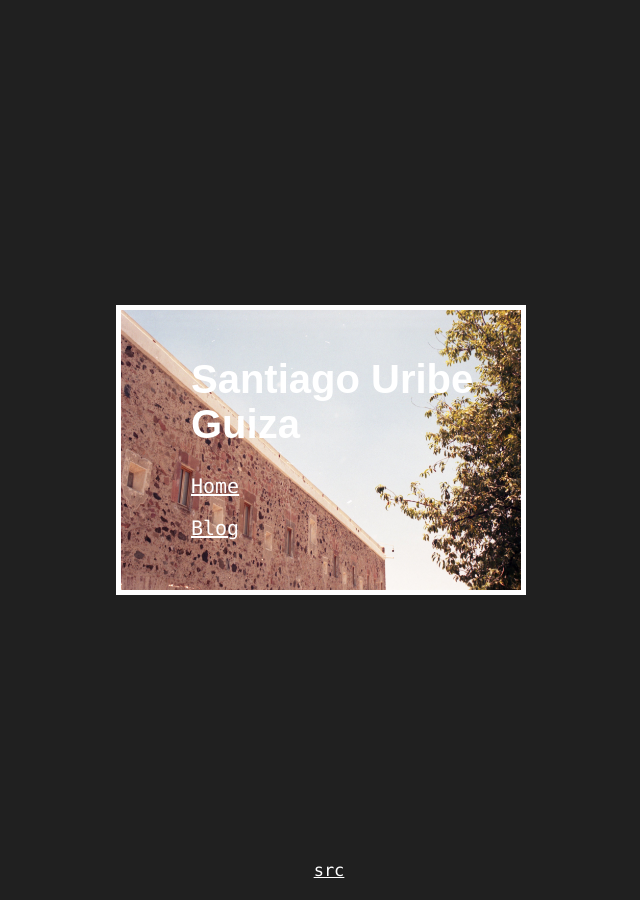
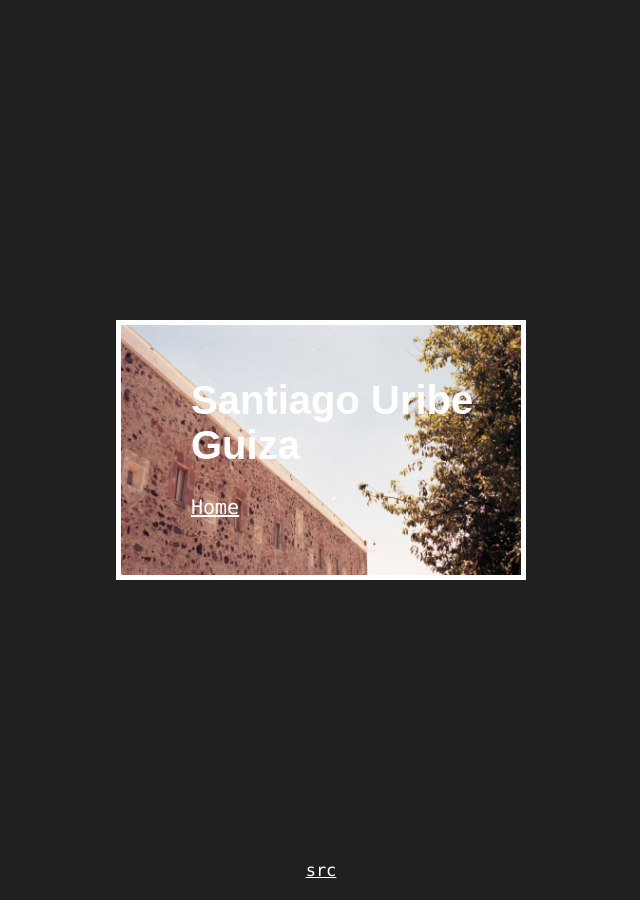
Before and after one commit to guizaa/guiza.dev, a Jekyll site: the page built from index.html, in a window 1280 px wide. Shown: the whole page, without its empty margins (319-959 px from the left). Built offline with Jekyll 4.4.1, drawn with Linux system fonts in a browser that asks for light colours.

Commit message:
Add fancy stuff and restructure website

```diff
--- a/_sass/main.scss
+++ b/_sass/main.scss
@@ -20,6 +20,7 @@
 }
 
 body.bg {
+	margin: 0;
     background-color: #202020;
 }
 
@@ -46,21 +47,42 @@ body.bg {
     font-size: 17px;
 }
 
-div.index {
+.bg-img {
     background-image: url("/files/index_bg.jpg");
     background-size: cover;
+	background-position: center;
     width: 400px;
     height: 250px;
-    border-color: #FFFFFF;
-    border-style: solid;
-    border-width: thick;
-    padding-bottom: 30px;
     display: flex;
     flex-direction: column;
     justify-content: center;
+}
+
+#index_text {
+    display: flex;
+    flex-direction: column;
+    justify-content: center;
+}
+
+.white-border {
+	border: thick solid white;
 }
 
 .text1 {
     color: #FFFFFF;
     font-family: Arial, Helvetica, sans-serif;
 }
+
+.fullscreen {
+	width: 100vw !important;
+	height: 100vh !important;
+}
+
+#home {
+	padding-bottom: 30px;
+	transition: color 0.75s ease;
+}
+
+#index_text {
+	transition: opacity 0.5s;
+}
--- a/index.html
+++ b/index.html
@@ -6,11 +6,55 @@ permalink: /
 
 <body class="bg">
 <div class="centered">
-    <div class="index">
-        <h1 id="sug">Santiago Uribe Guiza</h1>
-        <a class="index_link" href="{{ "home" | prepend: site.baseurl }}">Home</a>
-        <br>
-        <a class="index_link" href="{{ "blog" | prepend: site.baseurl }}">Blog</a>
+    <div id="index_div" class="bg-img white-border">
+		<div id="index_text">
+				<h1 id="sug">Santiago Uribe Guiza</h1>
+				<a id="home" class="index_link" href="#home">Home</a>
+		</div>
     </div>
 </div>
 </body>
+<script src="https://code.jquery.com/jquery-3.7.1.min.js" integrity="sha256-/JqT3SQfawRcv/BIHPThkBvs0OEvtFFmqPF/lYI/Cxo=" crossorigin="anonymous"></script>
+<script>
+	function home_transition() {
+		let idiv = $("#index_div");
+
+		idiv.css("transition",
+			"width 1.25s ease, height 1.25s ease, filter 1s");
+		idiv.addClass('fullscreen');
+		idiv.css("border", "none");
+		$("#index_text").css("opacity", "0");
+
+		setTimeout(function() {
+			$("#index_text").css("display", "none");
+			idiv.css("filter", "grayscale(100%) brightness(70%) contrast(200%) blur(20px)");
+		}, 500);
+	}
+
+	let homeColorState = 1;
+	setInterval(function () {
+		if (homeColorState === 0) {
+			$("#home").css("color", "white");
+			homeColorState = 1;
+		}
+		else {
+			$("#home").css("color", "#B8E9FF");
+			homeColorState = 0;
+		}
+	}, 750);
+
+	$("#home").click(home_transition);
+
+	$(window).on('hashchange', function () {
+		let hash = window.location.hash;
+		console.log(hash);
+
+		if (!hash) {
+			window.location.href = "";
+		}
+		else if (hash === "#home") {
+			home_transition();
+		}
+	});
+
+</script>
```
Also changed, not shown: home.html (deleted, +0 -9 lines), favicon.ico (added), 1 other file.
